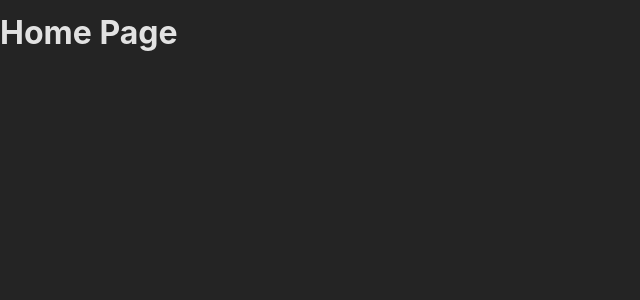
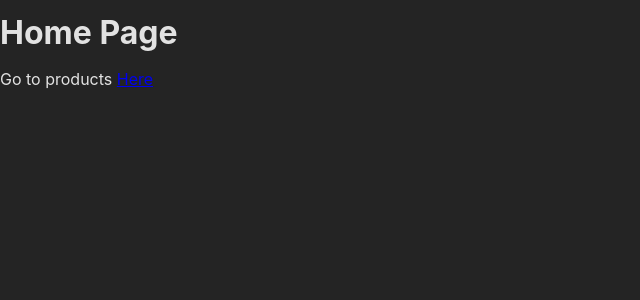
Before and after one commit to StanZz94/MULTI-PAGE-SPA, a React (Create React App) app: page / in a window 1280 px wide. Shown: the top 300 px of the page, without its empty margins (0-640 px from the left). Built offline with nearby package versions, Linux system fonts and the light colour scheme.

Commit message:
add Link in Home to Products

```diff
--- a/src/pages/Home.jsx
+++ b/src/pages/Home.jsx
@@ -1,4 +1,9 @@
+import { Link } from "react-router-dom"
+
 export default function Home() {
 
-    return <h1>Home Page</h1>
+    return <>
+    <h1>Home Page</h1>
+    <p>Go to products <Link to="/products">Here</Link></p>
+    </>
 }
```
